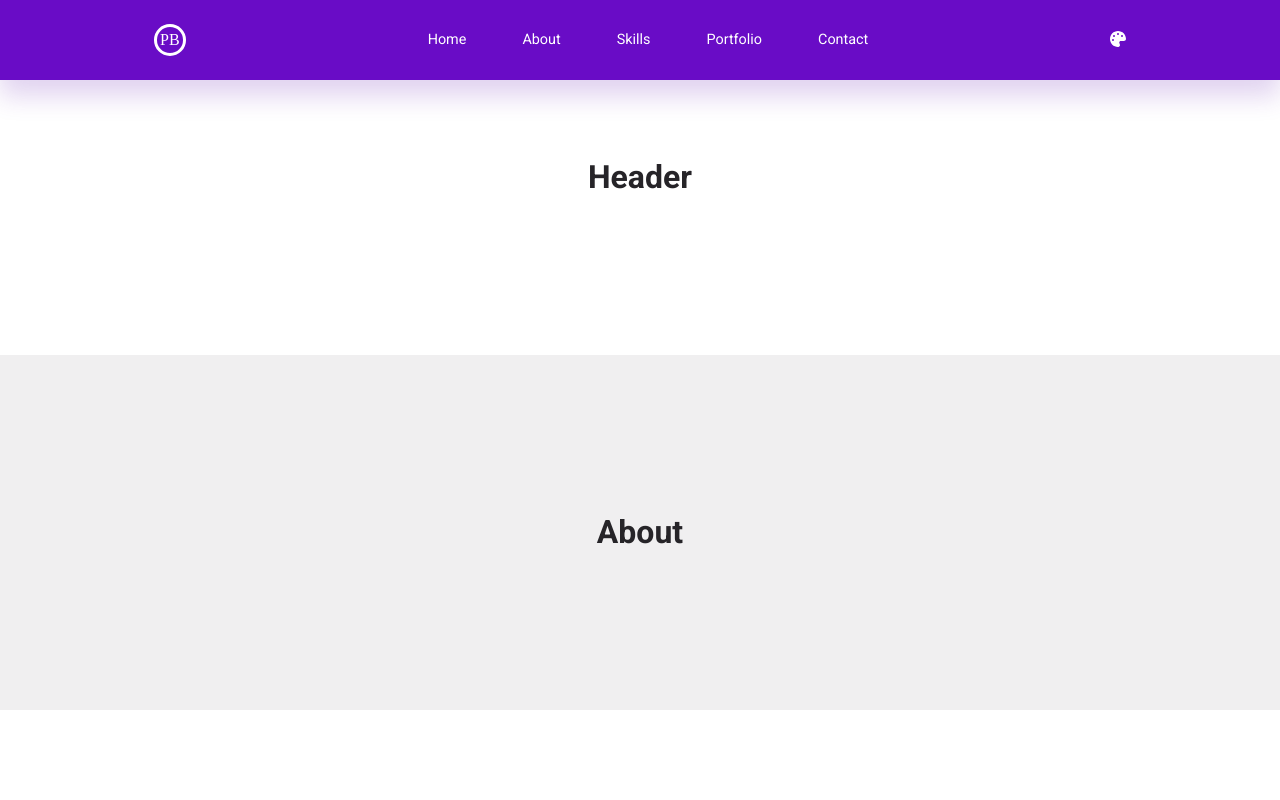
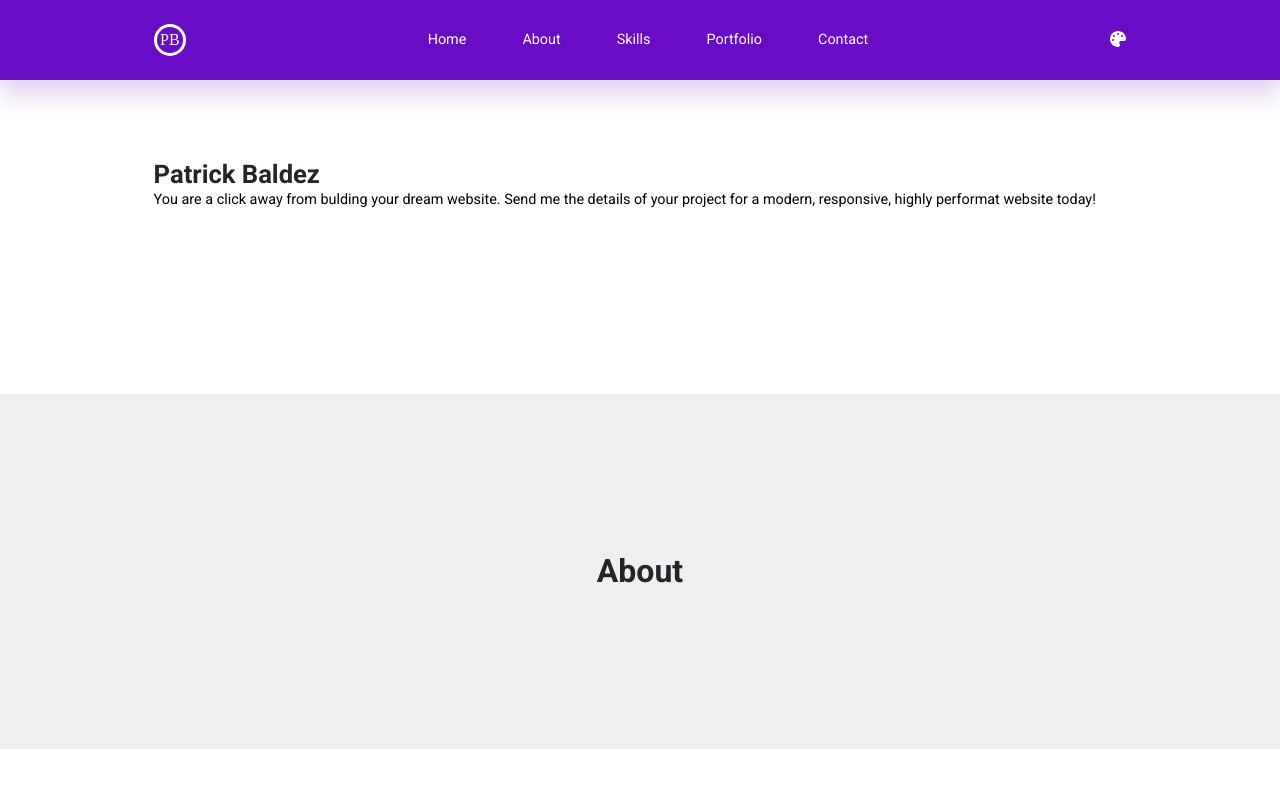
Before and after one commit to BaldezPatrick/Portfolio, a React (Create React App) app: page / in a window 1280 px wide. Shown: the top 800 px of the page. Built offline with nearby package versions, Linux system fonts and the light colour scheme; a web font is replaced by a local one.

Commit message:
feat(Header): Header start.

```diff
--- a/src/sections/header/Header.jsx
+++ b/src/sections/header/Header.jsx
@@ -4,7 +4,21 @@ import './header.css'
 const Header = () => {
   return (
     <section id="header">
-        <h2>Header</h2>
+      <div className="container header-container">
+        <div className="header-profile">
+          <h3>Patrick Baldez</h3>
+          <p>
+            You are a click away from bulding your dream website. Send me the details of your project for a modern, responsive, highly performat website today!
+          </p>
+          <div className="header-cta">
+            <a href="#contact">Let's Talk</a>
+            <a href="#portfolio">My work</a>
+          </div>
+          <div className="header-socials">
+
+          </div>
+        </div>
+      </div>
     </section>
   )
 }
```
